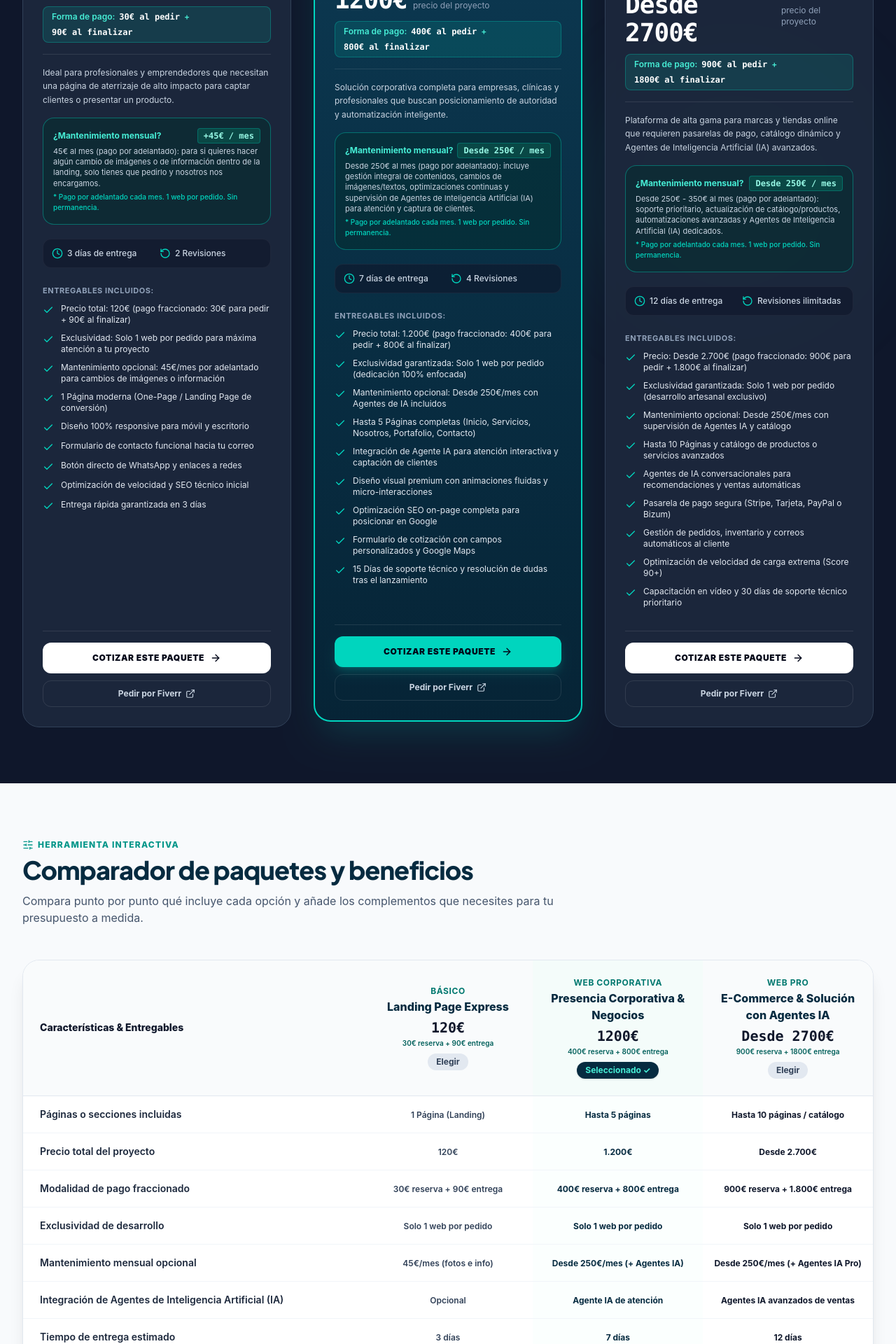
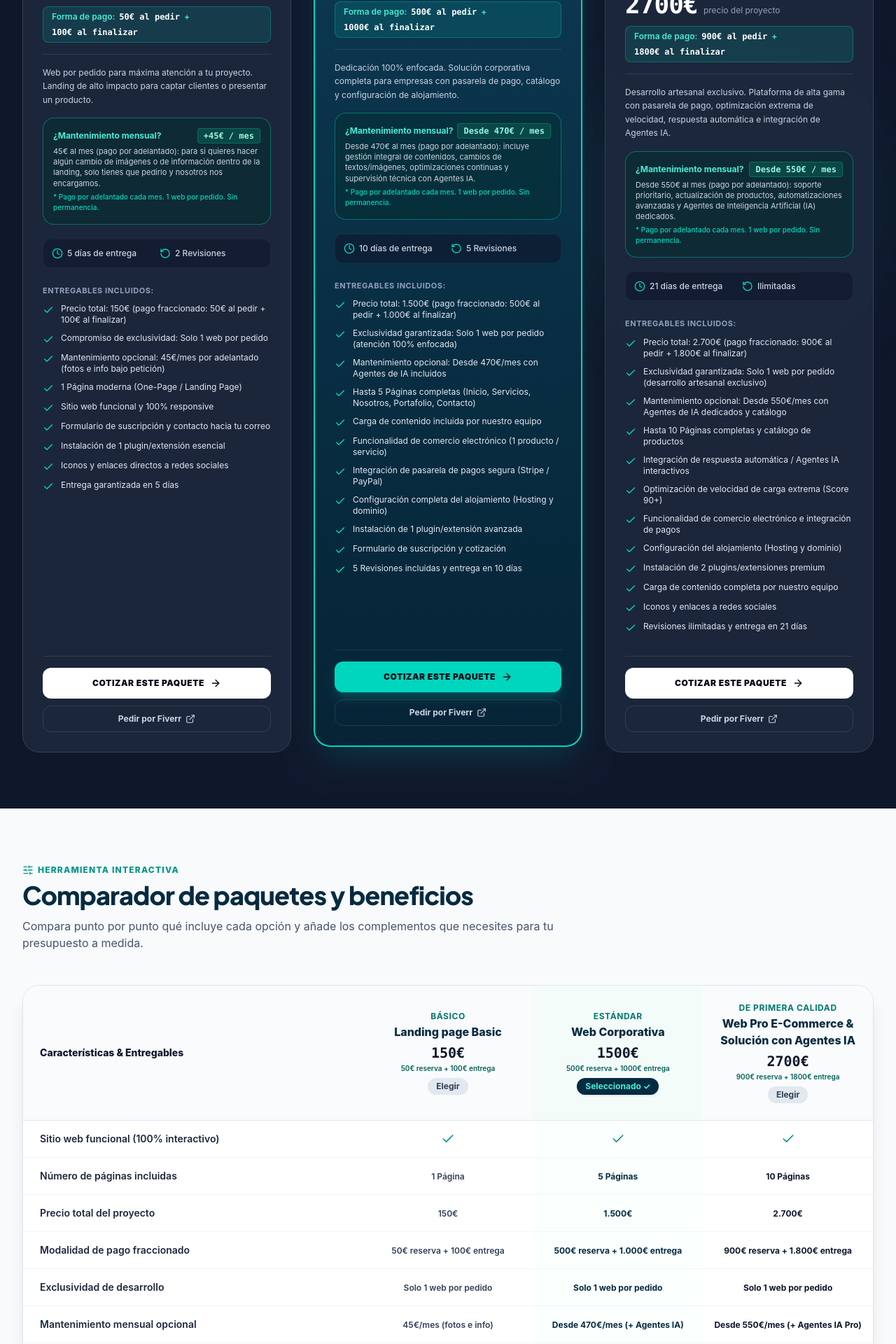
Before and after one commit to leyacv2026/CreadorWebs, a React (Vite) app: page / in a window 1280 px wide. Shown: the part 2840-4760 px from the top of the page at 70% size. Built offline with nearby package versions, Linux system fonts and the light colour scheme.

Commit message:
feat: update pricing and project delivery terms
Increase base prices, deposit amounts, and delivery timelines across all service packages to better reflect project value and ensure high-quality delivery.

```diff
--- a/src/components/PackageComparator.tsx
+++ b/src/components/PackageComparator.tsx
@@ -78,7 +78,7 @@ export const PackageComparator: React.FC<PackageComparatorProps> = ({ onSelectCo
                         {pkg.subtitle}
                       </span>
                       <span className="text-xl font-black text-slate-900 font-mono tabular-nums block mt-1">
-                        {pkg.id === 'premium' ? 'Desde ' : ''}{pkg.priceEur.toLocaleString('es-ES')}€
+                        {pkg.priceEur.toLocaleString('es-ES')}€
                       </span>
                       <span className="text-[10px] text-teal-800 font-semibold block leading-tight mt-0.5">
                         {pkg.depositEur}€ reserva + {pkg.finalPaymentEur}€ entrega
--- a/src/components/QuoteCalculator.tsx
+++ b/src/components/QuoteCalculator.tsx
@@ -61,17 +61,17 @@ export const QuoteCalculator: React.FC<QuoteCalculatorProps> = ({ initialConfig
     let days = 3;
 
     if (projectType === 'landing') {
-      base = 120;
-      days = 3;
+      base = 150;
+      days = 5;
     } else if (projectType === 'corporativa') {
-      base = 1200 + Math.max(0, pagesCount - 5) * 50;
-      days = 7;
+      base = 1500 + Math.max(0, pagesCount - 5) * 50;
+      days = 10;
     } else if (projectType === 'ecommerce') {
       base = 2700 + Math.max(0, pagesCount - 10) * 75;
-      days = 12;
+      days = 21;
     } else {
-      base = 650 + Math.max(0, pagesCount - 3) * 35;
-      days = 5;
+      base = 750 + Math.max(0, pagesCount - 3) * 35;
+      days = 7;
     }
 
     if (hasCopywriting) base += 80;
@@ -81,26 +81,26 @@ export const QuoteCalculator: React.FC<QuoteCalculatorProps> = ({ initialConfig
     if (hasMultilingual) base += 100;
     if (isExpressDelivery) {
       base += Math.round(base * 0.15);
-      days = Math.max(2, Math.floor(days * 0.65));
+      days = Math.max(3, Math.floor(days * 0.65));
     }
 
     // Modalidad de pago fraccionado (anticipo vs entrega)
-    let deposit = 30;
-    let finalPay = 90;
+    let deposit = 50;
+    let finalPay = 100;
     let monthlyRate = 45;
 
     if (projectType === 'landing') {
-      deposit = 30;
-      finalPay = base - 30;
+      deposit = 50;
+      finalPay = base - 50;
       monthlyRate = 45;
     } else if (projectType === 'corporativa') {
-      deposit = 400;
-      finalPay = base - 400;
-      monthlyRate = 250;
+      deposit = 500;
+      finalPay = base - 500;
+      monthlyRate = 470;
     } else if (projectType === 'ecommerce') {
       deposit = 900;
       finalPay = base - 900;
-      monthlyRate = 250;
+      monthlyRate = 550;
     } else {
       deposit = Math.round(base * 0.35);
       finalPay = base - deposit;
@@ -276,8 +276,10 @@ export const QuoteCalculator: React.FC<QuoteCalculatorProps> = ({ initialConfig
                     setter: setHasMonthlyMaintenance,
                     label: projectType === 'landing'
                       ? 'Mantenimiento mensual (+45€/mes por adelantado: cambios de imágenes o información cuando lo pidas)'
-                      : 'Mantenimiento mensual con Agentes IA (desde +250€/mes por adelantado: supervisión de IA, cambios y soporte)',
-                    price: projectType === 'landing' ? '+45€/mes' : '+250€/mes',
+                      : projectType === 'corporativa'
+                      ? 'Mantenimiento mensual con Agentes IA (desde +470€/mes por adelantado: supervisión de IA, contenidos y soporte)'
+                      : 'Mantenimiento mensual avanzado (+550€/mes por adelantado: Agentes IA dedicados, catálogo y soporte prioritario)',
+                    price: projectType === 'landing' ? '+45€/mes' : projectType === 'corporativa' ? '+470€/mes' : '+550€/mes',
                   },
                 ].map((feat, idx) => (
                   <label
--- a/src/components/ServicesSection.tsx
+++ b/src/components/ServicesSection.tsx
@@ -104,8 +104,8 @@ export const ServicesSection: React.FC<ServicesSectionProps> = ({ onSelectPackag
           {FIVERR_PACKAGES.map((pkg) => {
             const isPopular = pkg.popular;
             const price = currency === 'EUR'
-              ? `${pkg.id === 'premium' ? 'Desde ' : ''}${pkg.priceEur.toLocaleString('es-ES')}€`
-              : `${pkg.id === 'premium' ? 'From ' : ''}$${pkg.priceUsd.toLocaleString('es-ES')}`;
+              ? `${pkg.priceEur.toLocaleString('es-ES')}€`
+              : `$${pkg.priceUsd.toLocaleString('es-ES')}`;
 
             return (
               <div
@@ -165,7 +165,7 @@ export const ServicesSection: React.FC<ServicesSectionProps> = ({ onSelectPackag
                     <div className="flex items-center justify-between text-xs font-bold text-teal-300 mb-1">
                       <span>¿Mantenimiento mensual?</span>
                       <span className="font-mono text-teal-200 bg-teal-900/80 px-2 py-0.5 rounded border border-teal-600/50 text-xs font-bold">
-                        {pkg.id === 'basico' ? '+45€ / mes' : 'Desde 250€ / mes'}
+                        {pkg.id === 'basico' ? '+45€ / mes' : pkg.id === 'estandar' ? 'Desde 470€ / mes' : 'Desde 550€ / mes'}
                       </span>
                     </div>
                     <p className="text-[11px] text-slate-300 leading-snug mt-1">
--- a/src/data/portfolioData.ts
+++ b/src/data/portfolioData.ts
@@ -134,27 +134,27 @@ export const FIVERR_PACKAGES: FiverrPackage[] = [
   {
     id: "basico",
     name: "Básico",
-    subtitle: "Landing Page Express",
-    priceEur: 120,
-    priceUsd: 130,
-    depositEur: 30,
-    finalPaymentEur: 90,
+    subtitle: "Landing page Basic",
+    priceEur: 150,
+    priceUsd: 165,
+    depositEur: 50,
+    finalPaymentEur: 100,
     monthlyMaintenanceEur: 45,
     monthlyMaintenanceDesc: "45€ al mes (pago por adelantado): para si quieres hacer algún cambio de imágenes o de información dentro de la landing, solo tienes que pedirlo y nosotros nos encargamos.",
-    deliveryDays: 3,
+    deliveryDays: 5,
     revisions: "2 Revisiones",
     pages: 1,
-    description: "Ideal para profesionales y emprendedores que necesitan una página de aterrizaje de alto impacto para captar clientes o presentar un producto.",
+    description: "Web por pedido para máxima atención a tu proyecto. Landing de alto impacto para captar clientes o presentar un producto.",
     highlights: [
-      "Precio total: 120€ (pago fraccionado: 30€ para pedir + 90€ al finalizar)",
-      "Exclusividad: Solo 1 web por pedido para máxima atención a tu proyecto",
-      "Mantenimiento opcional: 45€/mes por adelantado para cambios de imágenes o información",
-      "1 Página moderna (One-Page / Landing Page de conversión)",
-      "Diseño 100% responsive para móvil y escritorio",
-      "Formulario de contacto funcional hacia tu correo",
-      "Botón directo de WhatsApp y enlaces a redes",
-      "Optimización de velocidad y SEO técnico inicial",
-      "Entrega rápida garantizada en 3 días"
+      "Precio total: 150€ (pago fraccionado: 50€ al pedir + 100€ al finalizar)",
+      "Compromiso de exclusividad: Solo 1 web por pedido",
+      "Mantenimiento opcional: 45€/mes por adelantado (fotos e info bajo petición)",
+      "1 Página moderna (One-Page / Landing Page)",
+      "Sitio web funcional y 100% responsive",
+      "Formulario de suscripción y contacto hacia tu correo",
+      "Instalación de 1 plugin/extensión esencial",
+      "Iconos y enlaces directos a redes sociales",
+      "Entrega garantizada en 5 días"
     ],
     features: {
       responsive: true,
@@ -164,7 +164,7 @@ export const FIVERR_PACKAGES: FiverrPackage[] = [
       adminPanel: false,
       ecommerce: false,
       paymentGateway: false,
-      speedOptimization: true,
+      speedOptimization: false,
       revisionsCount: "2",
       supportDays: 7
     },
@@ -172,70 +172,75 @@ export const FIVERR_PACKAGES: FiverrPackage[] = [
   },
   {
     id: "estandar",
-    name: "Web Corporativa",
-    subtitle: "Presencia Corporativa & Negocios",
+    name: "Estándar",
+    subtitle: "Web Corporativa",
     badge: "Más elegido para empresas",
     popular: true,
-    priceEur: 1200,
-    priceUsd: 1300,
-    depositEur: 400,
-    finalPaymentEur: 800,
-    monthlyMaintenanceEur: 250,
-    monthlyMaintenanceDesc: "Desde 250€ al mes (pago por adelantado): incluye gestión integral de contenidos, cambios de imágenes/textos, optimizaciones continuas y supervisión de Agentes de Inteligencia Artificial (IA) para atención y captura de clientes.",
-    deliveryDays: 7,
-    revisions: "4 Revisiones",
+    priceEur: 1500,
+    priceUsd: 1650,
+    depositEur: 500,
+    finalPaymentEur: 1000,
+    monthlyMaintenanceEur: 470,
+    monthlyMaintenanceDesc: "Desde 470€ al mes (pago por adelantado): incluye gestión integral de contenidos, cambios de textos/imágenes, optimizaciones continuas y supervisión técnica con Agentes IA.",
+    deliveryDays: 10,
+    revisions: "5 Revisiones",
     pages: 5,
-    description: "Solución corporativa completa para empresas, clínicas y profesionales que buscan posicionamiento de autoridad y automatización inteligente.",
+    description: "Dedicación 100% enfocada. Solución corporativa completa para empresas con pasarela de pago, catálogo y configuración de alojamiento.",
     highlights: [
-      "Precio total: 1.200€ (pago fraccionado: 400€ para pedir + 800€ al finalizar)",
-      "Exclusividad garantizada: Solo 1 web por pedido (dedicación 100% enfocada)",
-      "Mantenimiento opcional: Desde 250€/mes con Agentes de IA incluidos",
+      "Precio total: 1.500€ (pago fraccionado: 500€ al pedir + 1.000€ al finalizar)",
+      "Exclusividad garantizada: Solo 1 web por pedido (atención 100% enfocada)",
+      "Mantenimiento opcional: Desde 470€/mes con Agentes de IA incluidos",
       "Hasta 5 Páginas completas (Inicio, Servicios, Nosotros, Portafolio, Contacto)",
-      "Integración de Agente IA para atención interactiva y captación de clientes",
-      "Diseño visual premium con animaciones fluidas y micro-interacciones",
-      "Optimización SEO on-page completa para posicionar en Google",
-      "Formulario de cotización con campos personalizados y Google Maps",
-      "15 Días de soporte técnico y resolución de dudas tras el lanzamiento"
+      "Carga de contenido incluida por nuestro equipo",
+      "Funcionalidad de comercio electrónico (1 producto / servicio)",
+      "Integración de pasarela de pagos segura (Stripe / PayPal)",
+      "Configuración completa del alojamiento (Hosting y dominio)",
+      "Instalación de 1 plugin/extensión avanzada",
+      "Formulario de suscripción y cotización",
+      "5 Revisiones incluidas y entrega en 10 días"
     ],
     features: {
       responsive: true,
       seoOptimization: true,
       contactForm: true,
-      socialIntegration: true,
+      socialIntegration: false,
       adminPanel: true,
-      ecommerce: false,
-      paymentGateway: false,
-      speedOptimization: true,
-      revisionsCount: "4",
+      ecommerce: true,
+      paymentGateway: true,
+      speedOptimization: false,
+      revisionsCount: "5",
       supportDays: 15
     },
     fiverrGigUrl: "https://www.fiverr.com/"
   },
   {
     id: "premium",
-    name: "Web Pro",
-    subtitle: "E-Commerce & Solución con Agentes IA",
+    name: "De Primera Calidad",
+    subtitle: "Web Pro E-Commerce & Solución con Agentes IA",
     badge: "Máxima potencia & IA",
     priceEur: 2700,
-    priceUsd: 2900,
+    priceUsd: 2950,
     depositEur: 900,
     finalPaymentEur: 1800,
-    monthlyMaintenanceEur: 250,
-    monthlyMaintenanceDesc: "Desde 250€ - 350€ al mes (pago por adelantado): soporte prioritario, actualización de catálogo/productos, automatizaciones avanzadas y Agentes de Inteligencia Artificial (IA) dedicados.",
-    deliveryDays: 12,
-    revisions: "Revisiones ilimitadas",
+    monthlyMaintenanceEur: 550,
+    monthlyMaintenanceDesc: "Desde 550€ al mes (pago por adelantado): soporte prioritario, actualización de productos, automatizaciones avanzadas y Agentes de Inteligencia Artificial (IA) dedicados.",
+    deliveryDays: 21,
+    revisions: "Ilimitadas",
     pages: 10,
-    description: "Plataforma de alta gama para marcas y tiendas online que requieren pasarelas de pago, catálogo dinámico y Agentes de Inteligencia Artificial (IA) avanzados.",
+    description: "Desarrollo artesanal exclusivo. Plataforma de alta gama con pasarela de pago, optimización extrema de velocidad, respuesta automática e integración de Agentes IA.",
     highlights: [
-      "Precio: Desde 2.700€ (pago fraccionado: 900€ para pedir + 1.800€ al finalizar)",
+      "Precio total: 2.700€ (pago fraccionado: 900€ al pedir + 1.800€ al finalizar)",
       "Exclusividad garantizada: Solo 1 web por pedido (desarrollo artesanal exclusivo)",
-      "Mantenimiento opcional: Desde 250€/mes con supervisión de Agentes IA y catálogo",
-      "Hasta 10 Páginas y catálogo de productos o servicios avanzados",
-      "Agentes de IA conversacionales para recomendaciones y ventas automáticas",
-      "Pasarela de pago segura (Stripe, Tarjeta, PayPal o Bizum)",
-      "Gestión de pedidos, inventario y correos automáticos al cliente",
+      "Mantenimiento opcional: Desde 550€/mes con Agentes de IA dedicados y catálogo",
+      "Hasta 10 Páginas completas y catálogo de productos",
+      "Integración de respuesta automática / Agentes IA interactivos",
       "Optimización de velocidad de carga extrema (Score 90+)",
-      "Capacitación en vídeo y 30 días de soporte técnico prioritario"
+      "Funcionalidad de comercio electrónico e integración de pagos",
+      "Configuración del alojamiento (Hosting y dominio)",
+      "Instalación de 2 plugins/extensiones premium",
+      "Carga de contenido completa por nuestro equipo",
+      "Iconos y enlaces a redes sociales",
+      "Revisiones ilimitadas y entrega en 21 días"
     ],
     features: {
       responsive: true,
@@ -254,25 +259,24 @@ export const FIVERR_PACKAGES: FiverrPackage[] = [
 ];
 
 export const COMPARISON_FEATURES = [
-  { name: "Páginas o secciones incluidas", basico: "1 Página (Landing)", estandar: "Hasta 5 páginas", premium: "Hasta 10 páginas / catálogo" },
-  { name: "Precio total del proyecto", basico: "120€", estandar: "1.200€", premium: "Desde 2.700€" },
-  { name: "Modalidad de pago fraccionado", basico: "30€ reserva + 90€ entrega", estandar: "400€ reserva + 800€ entrega", premium: "900€ reserva + 1.800€ entrega" },
+  { name: "Sitio web funcional (100% interactivo)", basico: true, estandar: true, premium: true },
+  { name: "Número de páginas incluidas", basico: "1 Página", estandar: "5 Páginas", premium: "10 Páginas" },
+  { name: "Precio total del proyecto", basico: "150€", estandar: "1.500€", premium: "2.700€" },
+  { name: "Modalidad de pago fraccionado", basico: "50€ reserva + 100€ entrega", estandar: "500€ reserva + 1.000€ entrega", premium: "900€ reserva + 1.800€ entrega" },
   { name: "Exclusividad de desarrollo", basico: "Solo 1 web por pedido", estandar: "Solo 1 web por pedido", premium: "Solo 1 web por pedido" },
-  { name: "Mantenimiento mensual opcional", basico: "45€/mes (fotos e info)", estandar: "Desde 250€/mes (+ Agentes IA)", premium: "Desde 250€/mes (+ Agentes IA Pro)" },
-  { name: "Integración de Agentes de Inteligencia Artificial (IA)", basico: "Opcional", estandar: "Agente IA de atención", premium: "Agentes IA avanzados de ventas" },
-  { name: "Tiempo de entrega estimado", basico: "3 días", estandar: "7 días", premium: "12 días" },
-  { name: "Revisiones incluidas", basico: "2 rondas", estandar: "4 rondas", premium: "Ilimitadas" },
-  { name: "Diseño 100% adaptable (Móvil / Tablet)", basico: true, estandar: true, premium: true },
-  { name: "Optimización de velocidad y rendimiento", basico: "Estándar", estandar: "Avanzada", premium: "Ultra optimizada (90+)" },
-  { name: "Optimización para Google (SEO On-Page)", basico: "Básico", estandar: "Completo", premium: "Avanzado + Schema.org" },
-  { name: "Formulario de contacto y cotización", basico: true, estandar: true, premium: true },
-  { name: "Integración directa con WhatsApp", basico: true, estandar: true, premium: true },
-  { name: "Enlaces y feed de Redes Sociales", basico: true, estandar: true, premium: true },
-  { name: "Panel autogestionable (CMS)", basico: false, estandar: true, premium: true },
-  { name: "Catálogo de productos y carrito de compra", basico: false, estandar: false, premium: true },
-  { name: "Pasarela de pagos en línea (Stripe/PayPal)", basico: false, estandar: false, premium: true },
-  { name: "Soporte y acompañamiento posterior", basico: "7 días", estandar: "15 días", premium: "30 días prioritarios" },
-  { name: "Videotutorial de uso para el cliente", basico: false, estandar: true, premium: true }
+  { name: "Mantenimiento mensual opcional", basico: "45€/mes (fotos e info)", estandar: "Desde 470€/mes (+ Agentes IA)", premium: "Desde 550€/mes (+ Agentes IA Pro)" },
+  { name: "Tiempo de entrega oficial", basico: "5 días", estandar: "10 días", premium: "21 días" },
+  { name: "Revisiones incluidas", basico: "2 revisiones", estandar: "5 revisiones", premium: "Ilimitadas" },
+  { name: "Carga de contenido del cliente", basico: false, estandar: true, premium: true },
+  { name: "Instalación de plugins/extensiones", basico: "1 plugin", estandar: "1 plugin", premium: "2 plugins" },
+  { name: "Funcionalidad de comercio electrónico", basico: false, estandar: true, premium: true },
+  { name: "Integración de pasarela de pagos (Stripe/PayPal)", basico: false, estandar: true, premium: true },
+  { name: "Formulario de suscripción y contacto", basico: true, estandar: true, premium: true },
+  { name: "Integración de respuesta automática (Agentes IA)", basico: false, estandar: false, premium: true },
+  { name: "Optimización de velocidad avanzada", basico: false, estandar: false, premium: true },
+  { name: "Configuración del alojamiento (Hosting y dominio)", basico: false, estandar: true, premium: true },
+  { name: "Iconos y enlaces a redes sociales", basico: true, estandar: false, premium: true },
+  { name: "Diseño 100% adaptable (Móvil / Tablet)", basico: true, estandar: true, premium: true }
 ];
 
 export const PORTFOLIO_PROJECTS: PortfolioProject[] = [
```
